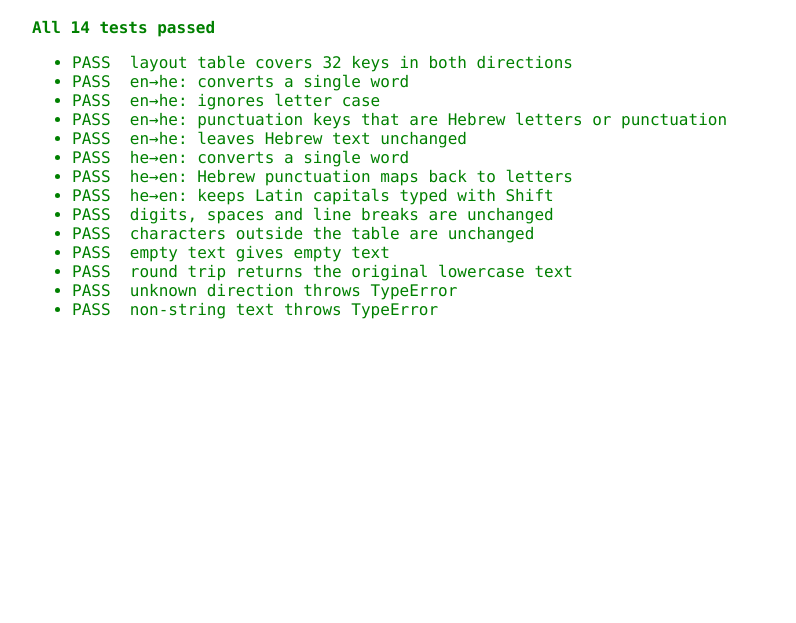
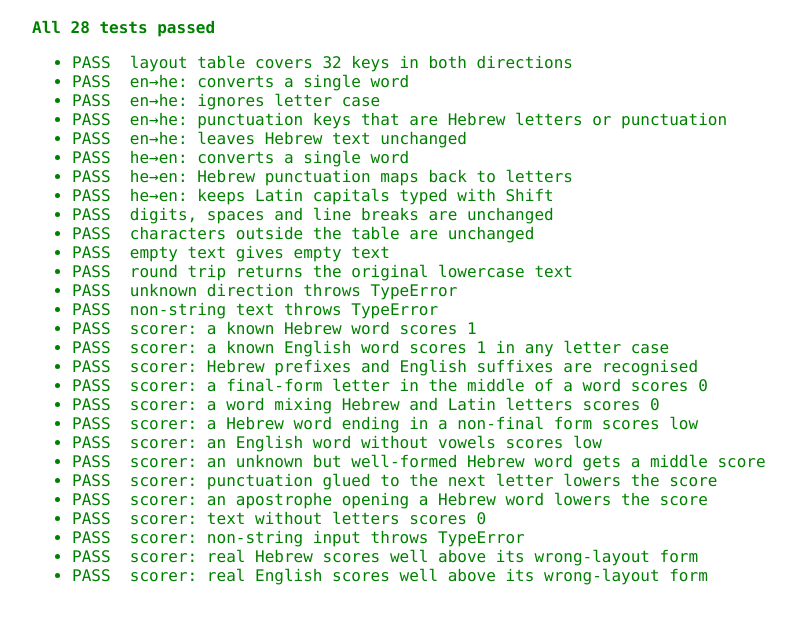
Before and after one commit to hs5161/keyboard-language-fixer, a plain HTML site: page tests/tests.html in a window 1280 px wide. Shown: the part 73-696 px from the top of the page, without its empty margins (0-796 px from the left). Drawn offline with Linux system fonts and the light colour scheme.

Commit message:
Add language plausibility scorer and word lists

```diff
--- /dev/null
+++ b/src/core/language-data.js
@@ -0,0 +1,93 @@
+/**
+ * Language reference data used by the scorer.
+ *
+ * The lists are intentionally small: they only need to recognise everyday
+ * text well enough to tell real language from wrong-layout gibberish.
+ */
+
+/**
+ * Builds a Set from a whitespace-separated list.
+ * @param {string} list
+ * @returns {ReadonlySet<string>}
+ */
+function toSet(list) {
+  return new Set(list.trim().split(/\s+/));
+}
+
+/** Common English words, lowercase. */
+export const ENGLISH_WORDS = toSet(`
+  the be to of and a in that have i it for not on with he as you do at this
+  but his by from they we say her she or an will my one all would there their
+  what so up out if about who get which go me when make can like time no just
+  him know take people into year your good some could them see other than then
+  now look only come its over think also back after use two how our work first
+  well way even new want because any these give day most us is are was were
+  been has had did does am said says got made went knew thing man woman child
+  world life hand part place case week company system program question number
+  night point home water room mother area money story fact month lot right
+  study book eye job word business issue side kind head house service friend
+  father power hour game line end member law car city community name team
+  minute idea kid body information parent face others level office door health
+  person art war history party result change morning reason research girl guy
+  moment air teacher force education yes hello hi hey thanks thank please sorry
+  okay ok bye today tomorrow yesterday here where why very much many more need
+  help love great little big small long high old young next last same
+  different important few still should must may might never always often again
+  too really something nothing everything anything someone everyone before
+  between under while without through during against each both own those such
+  off down let put mean keep begin seem talk turn start show hear play run move
+  live believe bring happen write provide sit stand lose pay meet include
+  continue set learn lead understand watch follow stop create speak read allow
+  add spend grow open walk win offer remember consider appear buy wait serve
+  send expect build stay fall cut reach remain email mail password file
+  computer phone message test check link click page site web google internet
+  online code data user address list order price free best sure maybe already
+  soon later evening meeting call text type keyboard language english hebrew
+  fix wrong correct quick find tell ask try feel leave become
+`);
+
+/** Common Hebrew words. */
+export const HEBREW_WORDS = toSet(`
+  של את לא על זה הוא היא אני הם הן אתה אתם אנחנו כי גם אם או כל מה מי יש אין
+  היה היתה הייתה היו עם אל כמו רק עוד אבל כך כן אז עד בין לפני אחרי תחת מול
+  אצל בלי כדי אשר כאשר איך למה מתי איפה כמה איזה איזו זאת זו אלה אלו שם פה
+  כאן עכשיו היום מחר אתמול תמיד אף פעם כבר עדיין מאוד טוב טובה רע יפה גדול
+  גדולה קטן קטנה חדש חדשה ישן הרבה מעט קצת יותר פחות אחד אחת שני שתי שניים
+  שלוש שלושה ארבע חמש שש שבע שמונה תשע עשר ראשון אחרון דבר דברים איש אישה
+  ילד ילדה ילדים אנשים בית ספר עבודה יום ימים שנה שנים שבוע חודש שעה דקה זמן
+  מקום דרך עיר ארץ עולם חיים אהבה כסף מים אוכל לחם אבא אמא אח אחות בן בת חבר
+  חברה משפחה שלום תודה בבקשה סליחה בוקר ערב לילה צהריים שלי שלך שלו שלה שלנו
+  שלכם שלהם לי לך לו לה לנו לכם להם אותי אותך אותו אותה אותנו אותם בו בה בי
+  בך בהם ממני ממך ממנו עליו עליה אליו אליה איתי איתך איתו רוצה רוצים צריך
+  צריכה צריכים יכול יכולה יכולים יודע יודעת יודעים חושב חושבת אוהב אוהבת
+  הולך הולכת בא באה עושה עושים אומר אומרת רואה שומע מדבר כותב קורא נותן לוקח
+  עובד עובדת גר לומד מבין מבינה מחכה מקווה מרגיש לעשות ללכת לבוא לראות לדעת
+  לומר להגיד לתת לקחת לדבר לכתוב לקרוא לשמוע לעבוד ללמוד להיות לאכול לשתות
+  לישון לקנות לשלוח לבדוק לתקן לעזור לחשוב להבין אמר אמרה עשה עשתה הלך ראה
+  רצה נתן לקח כתב שלח קיבל קיבלתי אמרתי עשיתי ראיתי רציתי הייתי יהיה תהיה
+  נהיה אפשר אולי בטח בסדר נכון באמת פשוט ממש בכלל לפעמים אחר אחרת אחרים כולם
+  כולנו משהו מישהו שום כלום הכל הכול הנה נראה נשמע מעניין חשוב קל קשה מהר
+  לאט ביחד לבד שוב פעמים בגלל למרות אפילו כמעט בערך לגמרי מייל הודעה טלפון
+  מחשב קובץ סיסמה אתר קישור מקלדת שפה עברית אנגלית טקסט בדיקה תיקון שאלה
+  תשובה בעיה פתרון פגישה ישיבה חשבון מספר כתובת רשימה מחיר הזמנה לקוח שירות
+  מערכת פרויקט דוח נתונים מידע היי הי ביי להתראות בהצלחה מזל שלומך רבה עזרה
+`);
+
+/** Letter pairs that occur frequently inside English words. */
+export const ENGLISH_COMMON_BIGRAMS = toSet(`
+  th he in er an re on at en nd ti es or te of ed is it al ar st to nt ng se
+  ha as ou io le ve co me de hi ri ro ic ne ea ra ce li ch ll be ma si om ur
+  ca el ta la ns di fo ho pe ec pr no ct us ac ot il tr ly nc et ut ss so rs
+  un lo wa ge ie wh ee wi em ad ol rt po we na ul ni ts mo ow pa im mi ai sh
+  ir su id os iv ia am fi ci vi pl ig tu ev ld ry mp fe bl ab gh ty op wo sa
+  ay ex ke fr oo av ag if ap gr od bo sp rd do
+`);
+
+/** One-letter particles that attach to the start of Hebrew words. */
+export const HEBREW_PREFIX_LETTERS = new Set(["ו", "ה", "ב", "כ", "ל", "מ", "ש"]);
+
+/** Endings that can be removed from an English word to find its base form. */
+export const ENGLISH_SUFFIXES = Object.freeze([
+  "n't", "'t", "'s", "'re", "'ll", "'ve", "'m", "'d",
+  "ing", "es", "ed", "ly", "s", "d",
+]);
--- /dev/null
+++ b/src/core/scorer.js
@@ -0,0 +1,230 @@
+/**
+ * Language plausibility scoring.
+ *
+ * Answers one question: "how much does this text look like real Hebrew or
+ * English?" It does not convert anything and does not decide what to fix;
+ * the fixer compares the scores of several candidate texts.
+ */
+
+import {
+  ENGLISH_WORDS,
+  HEBREW_WORDS,
+  ENGLISH_COMMON_BIGRAMS,
+  HEBREW_PREFIX_LETTERS,
+  ENGLISH_SUFFIXES,
+} from "./language-data.js";
+
+/**
+ * @typedef {Object} TextAnalysis
+ * @property {number} score - Plausibility from 0 (gibberish) to 1 (real text).
+ * @property {number} knownRatio - Share of letters (0–1) that belong to words
+ *   found in the word lists. Tells the caller how strong the evidence is.
+ * @property {number} letterCount - Number of letters that were scored.
+ */
+
+// Scores given to a single word.
+const SCORE_KNOWN = 1;
+const SCORE_DERIVED = 0.9; // known word plus a prefix or suffix
+const SCORE_UNKNOWN_HEBREW = 0.5;
+const SCORE_UNKNOWN_ENGLISH_MIN = 0.1;
+const SCORE_UNKNOWN_ENGLISH_RANGE = 0.5;
+const SCORE_SINGLE_LETTER = 0.2;
+const SCORE_NO_VOWEL = 0.15;
+const SCORE_REPEATED_LETTER = 0.1;
+const SCORE_WRONG_ENDING = 0.15;
+const SCORE_LOANWORD_ENDING = 0.4;
+const SCORE_IMPOSSIBLE = 0;
+
+/** Each suspicious punctuation mark counts like this many gibberish letters. */
+const PUNCTUATION_PENALTY_WEIGHT = 2;
+
+const LETTERS = "A-Za-z\\u05D0-\\u05EA";
+const WORD_PATTERN = new RegExp(
+  `[${LETTERS}]+(?:['’"״׳][${LETTERS}]+)*`,
+  "g",
+);
+const HAS_HEBREW = /[א-ת]/;
+const HAS_LATIN = /[A-Za-z]/;
+const NOT_A_LETTER = new RegExp(`[^${LETTERS}]`, "g");
+
+/** A comma, period or semicolon glued to the letter after it, as in ",usv". */
+const PUNCTUATION_BEFORE_LETTER = new RegExp(`[,.;](?=[${LETTERS}])`, "g");
+/** An apostrophe or slash opening a Hebrew word, as in "'יקרק". */
+const QUOTE_OPENING_HEBREW_WORD = /(?:^|\s)['/](?=[א-ת])/g;
+
+/** A final-form letter anywhere except the last position. */
+const FINAL_FORM_BEFORE_END = /[םןץףך]./;
+/** Letters that must switch to their final form at the end of a word. */
+const NEEDS_FINAL_FORM_AT_END = /[מנצכ]$/;
+/** "פ" may end a word only in loanwords such as "קליפ". */
+const LOANWORD_ENDING = /פ$/;
+const SAME_LETTER_THREE_TIMES = /(.)\1\1/;
+const ENGLISH_VOWEL = /[aeiouy]/;
+
+/**
+ * Analyses how plausible a text is as real Hebrew or English.
+ *
+ * Every word is scored on its own and the result is the average, weighted by
+ * word length. Text without any letters gets a score of 0.
+ *
+ * @param {string} text
+ * @returns {TextAnalysis}
+ * @throws {TypeError} When text is not a string.
+ */
+export function analyze(text) {
+  if (typeof text !== "string") {
+    throw new TypeError("analyze: text must be a string");
+  }
+
+  let weightedScore = 0;
+  let letterCount = 0;
+  let knownLetters = 0;
+
+  for (const word of text.match(WORD_PATTERN) ?? []) {
+    const letters = word.replace(NOT_A_LETTER, "");
+    const wordScore = scoreWord(word, letters);
+    weightedScore += wordScore * letters.length;
+    letterCount += letters.length;
+    if (wordScore >= SCORE_DERIVED) {
+      knownLetters += letters.length;
+    }
+  }
+
+  if (letterCount === 0) {
+    return { score: 0, knownRatio: 0, letterCount: 0 };
+  }
+
+  const penaltyWeight = countSuspiciousPunctuation(text) * PUNCTUATION_PENALTY_WEIGHT;
+  return {
+    score: weightedScore / (letterCount + penaltyWeight),
+    knownRatio: knownLetters / letterCount,
+    letterCount,
+  };
+}
+
+/**
+ * @param {string} word - The word as written, possibly with inner quotes.
+ * @param {string} letters - The same word with only its letters.
+ * @returns {number} Score from 0 to 1.
+ */
+function scoreWord(word, letters) {
+  const hasHebrew = HAS_HEBREW.test(letters);
+  const hasLatin = HAS_LATIN.test(letters);
+
+  if (hasHebrew && hasLatin) {
+    return SCORE_IMPOSSIBLE;
+  }
+  return hasHebrew ? scoreHebrewWord(letters) : scoreEnglishWord(word.toLowerCase());
+}
+
+/**
+ * @param {string} letters - Hebrew letters only.
+ * @returns {number}
+ */
+function scoreHebrewWord(letters) {
+  if (FINAL_FORM_BEFORE_END.test(letters)) {
+    return SCORE_IMPOSSIBLE;
+  }
+  if (HEBREW_WORDS.has(letters)) {
+    return SCORE_KNOWN;
+  }
+  if (isKnownHebrewWordWithPrefix(letters)) {
+    return SCORE_DERIVED;
+  }
+  if (letters.length === 1) {
+    return SCORE_SINGLE_LETTER;
+  }
+  if (SAME_LETTER_THREE_TIMES.test(letters)) {
+    return SCORE_REPEATED_LETTER;
+  }
+  if (NEEDS_FINAL_FORM_AT_END.test(letters)) {
+    return SCORE_WRONG_ENDING;
+  }
+  if (LOANWORD_ENDING.test(letters)) {
+    return SCORE_LOANWORD_ENDING;
+  }
+  return SCORE_UNKNOWN_HEBREW;
+}
+
+/**
+ * Checks for a known word behind one or two prefix letters, as in "והבית".
+ * @param {string} letters
+ * @returns {boolean}
+ */
+function isKnownHebrewWordWithPrefix(letters) {
+  for (let prefixLength = 1; prefixLength <= 2; prefixLength++) {
+    const rest = letters.slice(prefixLength);
+    if (rest.length < 2 || !HEBREW_PREFIX_LETTERS.has(letters[prefixLength - 1])) {
+      return false;
+    }
+    if (HEBREW_WORDS.has(rest)) {
+      return true;
+    }
+  }
+  return false;
+}
+
+/**
+ * @param {string} word - Lowercase Latin word, possibly with an apostrophe.
+ * @returns {number}
+ */
+function scoreEnglishWord(word) {
+  const normalized = word.replace(/’/g, "'");
+  if (ENGLISH_WORDS.has(normalized)) {
+    return SCORE_KNOWN;
+  }
+  if (isKnownEnglishWordWithSuffix(normalized)) {
+    return SCORE_DERIVED;
+  }
+
+  const letters = normalized.replace(/[^a-z]/g, "");
+  if (letters.length === 1) {
+    return SCORE_SINGLE_LETTER;
+  }
+  if (SAME_LETTER_THREE_TIMES.test(letters)) {
+    return SCORE_REPEATED_LETTER;
+  }
+  if (!ENGLISH_VOWEL.test(letters)) {
+    return SCORE_NO_VOWEL;
+  }
+  return SCORE_UNKNOWN_ENGLISH_MIN + SCORE_UNKNOWN_ENGLISH_RANGE * commonBigramShare(letters);
+}
+
+/**
+ * Checks for a known word behind a common ending, as in "books" or "don't".
+ * @param {string} word
+ * @returns {boolean}
+ */
+function isKnownEnglishWordWithSuffix(word) {
+  return ENGLISH_SUFFIXES.some(
+    (suffix) =>
+      word.length > suffix.length &&
+      word.endsWith(suffix) &&
+      ENGLISH_WORDS.has(word.slice(0, -suffix.length)),
+  );
+}
+
+/**
+ * @param {string} letters - Lowercase Latin letters, at least two.
+ * @returns {number} Share (0–1) of adjacent letter pairs that are common in English.
+ */
+function commonBigramShare(letters) {
+  let common = 0;
+  for (let i = 0; i < letters.length - 1; i++) {
+    if (ENGLISH_COMMON_BIGRAMS.has(letters.slice(i, i + 2))) {
+      common++;
+    }
+  }
+  return common / (letters.length - 1);
+}
+
+/**
+ * Counts punctuation that sits where a letter key was probably intended.
+ * @param {string} text
+ * @returns {number}
+ */
+function countSuspiciousPunctuation(text) {
+  const glued = text.match(PUNCTUATION_BEFORE_LETTER)?.length ?? 0;
+  const opening = text.match(QUOTE_OPENING_HEBREW_WORD)?.length ?? 0;
+  return glued + opening;
+}
--- /dev/null
+++ b/tests/scorer.test.js
@@ -0,0 +1,124 @@
+import { test, assertEqual } from "./test-runner.js";
+import { analyze } from "../src/core/scorer.js";
+import { convert, Direction } from "../src/core/converter.js";
+
+/**
+ * Fails unless `higher` exceeds `lower` by at least `margin`.
+ * @param {number} higher
+ * @param {number} lower
+ * @param {number} margin
+ * @param {string} label - Shown in the failure message.
+ */
+function assertHigherBy(higher, lower, margin, label) {
+  if (!(higher >= lower + margin)) {
+    throw new Error(
+      `${label}: expected ${higher.toFixed(2)} to exceed ${lower.toFixed(2)} by ${margin}`,
+    );
+  }
+}
+
+// --- Known words ---
+
+test("scorer: a known Hebrew word scores 1", () => {
+  assertEqual(analyze("שלום"), { score: 1, knownRatio: 1, letterCount: 4 });
+});
+
+test("scorer: a known English word scores 1 in any letter case", () => {
+  assertEqual(analyze("hello").score, 1);
+  assertEqual(analyze("HELLO").score, 1);
+});
+
+test("scorer: Hebrew prefixes and English suffixes are recognised", () => {
+  assertEqual(analyze("והבית").score, 0.9);
+  assertEqual(analyze("books").score, 0.9);
+  assertEqual(analyze("don't").score, 0.9);
+});
+
+// --- Clear gibberish ---
+
+test("scorer: a final-form letter in the middle of a word scores 0", () => {
+  assertEqual(analyze("יקךךם").score, 0);
+});
+
+test("scorer: a word mixing Hebrew and Latin letters scores 0", () => {
+  assertEqual(analyze("Hקךךם").score, 0);
+});
+
+test("scorer: a Hebrew word ending in a non-final form scores low", () => {
+  assertEqual(analyze("שלומ").score, 0.15);
+});
+
+test("scorer: an English word without vowels scores low", () => {
+  assertEqual(analyze("pkg").score, 0.15);
+});
+
+// --- Unknown but possible words ---
+
+test("scorer: an unknown but well-formed Hebrew word gets a middle score", () => {
+  assertEqual(analyze("מקרר"), { score: 0.5, knownRatio: 0, letterCount: 4 });
+});
+
+// --- Punctuation ---
+
+test("scorer: punctuation glued to the next letter lowers the score", () => {
+  assertHigherBy(analyze("usv").score, analyze(",usv").score, 0.05, "comma");
+});
+
+test("scorer: an apostrophe opening a Hebrew word lowers the score", () => {
+  assertHigherBy(analyze("יקרק").score, analyze("'יקרק").score, 0.05, "apostrophe");
+});
+
+// --- Edge cases ---
+
+test("scorer: text without letters scores 0", () => {
+  const empty = { score: 0, knownRatio: 0, letterCount: 0 };
+  assertEqual(analyze(""), empty);
+  assertEqual(analyze("123 !? 45.6"), empty);
+});
+
+test("scorer: non-string input throws TypeError", () => {
+  let threw = false;
+  try {
+    analyze(null);
+  } catch (error) {
+    threw = error instanceof TypeError;
+  }
+  assertEqual(threw, true);
+});
+
+// --- Real text against its wrong-layout form ---
+
+const HEBREW_SAMPLES = [
+  "שלום",
+  "תודה",
+  "שלום מה שלומך היום",
+  "אני רוצה לשלוח לך מייל",
+  "תודה רבה על העזרה",
+  "איפה הפגישה מחר בבוקר",
+  "הקובץ נמצא במחשב שלי",
+];
+
+const ENGLISH_SAMPLES = [
+  "hello",
+  "thanks",
+  "hello how are you today",
+  "please send me the file",
+  "thank you very much for your help",
+  "where is the meeting tomorrow",
+  "i think this is a good idea",
+  "what's the password",
+];
+
+test("scorer: real Hebrew scores well above its wrong-layout form", () => {
+  for (const sample of HEBREW_SAMPLES) {
+    const wrongLayout = convert(sample, Direction.HE_TO_EN);
+    assertHigherBy(analyze(sample).score, analyze(wrongLayout).score, 0.3, sample);
+  }
+});
+
+test("scorer: real English scores well above its wrong-layout form", () => {
+  for (const sample of ENGLISH_SAMPLES) {
+    const wrongLayout = convert(sample, Direction.EN_TO_HE);
+    assertHigherBy(analyze(sample).score, analyze(wrongLayout).score, 0.3, sample);
+  }
+});
```
Also changed, not shown: tests/tests.html (+1 -0 lines).
